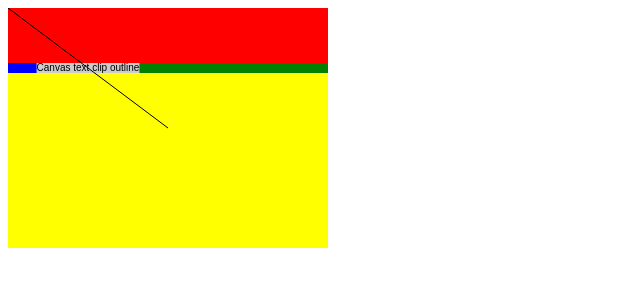
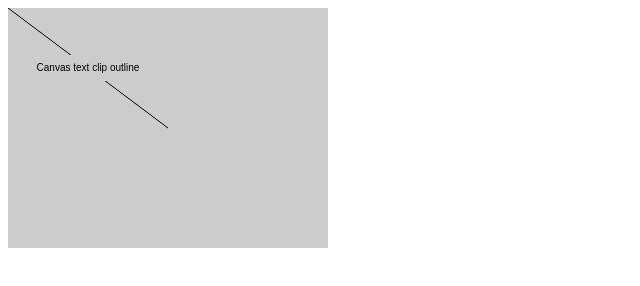
Before and after one commit to i-demidov-parc/canvas_text_clip_outline, a plain HTML site: page index.html in a window 1280 px wide. Shown: the whole page, without its empty margins (0-640 px from the left). Drawn offline with Linux system fonts and the light colour scheme.

Commit message:
Реализовал возможность добавления отступов вокруг текста. http://img.parcsis.net/i/386f36a880ff1be8832bcd436a4dcf91.png http://img.parcsis.net/i/4ef38069af3579cd5ba75d0d26dc78bb.png

```diff
--- a/index.html
+++ b/index.html
@@ -12,8 +12,11 @@
             var text = 'Canvas text clip outline';
             var measureText = ctx.measureText(text);
             var fontSize = parseInt(ctx.font.match(/\d+/), 10);
-            var x = canvas.width / 4 - measureText.width / 2;
-            var y = canvas.height / 4 - fontSize / 2;
+            var padding = 8;
+            var w = measureText.width + padding * 2;
+            var h = fontSize + padding * 2;
+            var x = canvas.width / 4 - w / 2;
+            var y = canvas.height / 4 - h / 2;
 
             // Background
             ctx.beginPath();
@@ -24,28 +27,27 @@
             // Text outine
             /* ctx.beginPath();
             ctx.fillStyle = 'pink';
-            ctx.fillRect(x, y, measureText.width, fontSize); */
+            ctx.fillRect(x, y, w, h); */
 
             // Clip
             ctx.save();
             ctx.beginPath();
-            ctx.fillStyle = 'red';
+            /* ctx.fillStyle = 'red';
             ctx.fillRect(0, 0, canvas.width, y);
 
             ctx.fillStyle = 'blue';
-            ctx.fillRect(0, y, x, fontSize);
+            ctx.fillRect(0, y, x, h);
 
             ctx.fillStyle = 'green';
-            ctx.fillRect(x + measureText.width, y, canvas.width - x - measureText.width, fontSize);
+            ctx.fillRect(x + w, y, canvas.width - x - w, h);
 
             ctx.fillStyle = 'yellow';
-            ctx.fillRect(0, y + fontSize, canvas.width, canvas.height - y + fontSize);
-            /* ctx.beginPath();
+            ctx.fillRect(0, y + h, canvas.width, canvas.height - y + h); */
             ctx.rect(0, 0, canvas.width, y);
-            ctx.rect(0, y, x, fontSize);
-            ctx.rect(x + measureText.width, y, canvas.width - x - measureText.width, fontSize);
-            ctx.rect(0, y + fontSize, canvas.width, canvas.height - y + fontSize);
-            ctx.clip(); */
+            ctx.rect(0, y, x, h);
+            ctx.rect(x + w, y, canvas.width - x - w, h);
+            ctx.rect(0, y + h, canvas.width, canvas.height - y + h);
+            ctx.clip();
 
             // Line
             ctx.beginPath();
```
